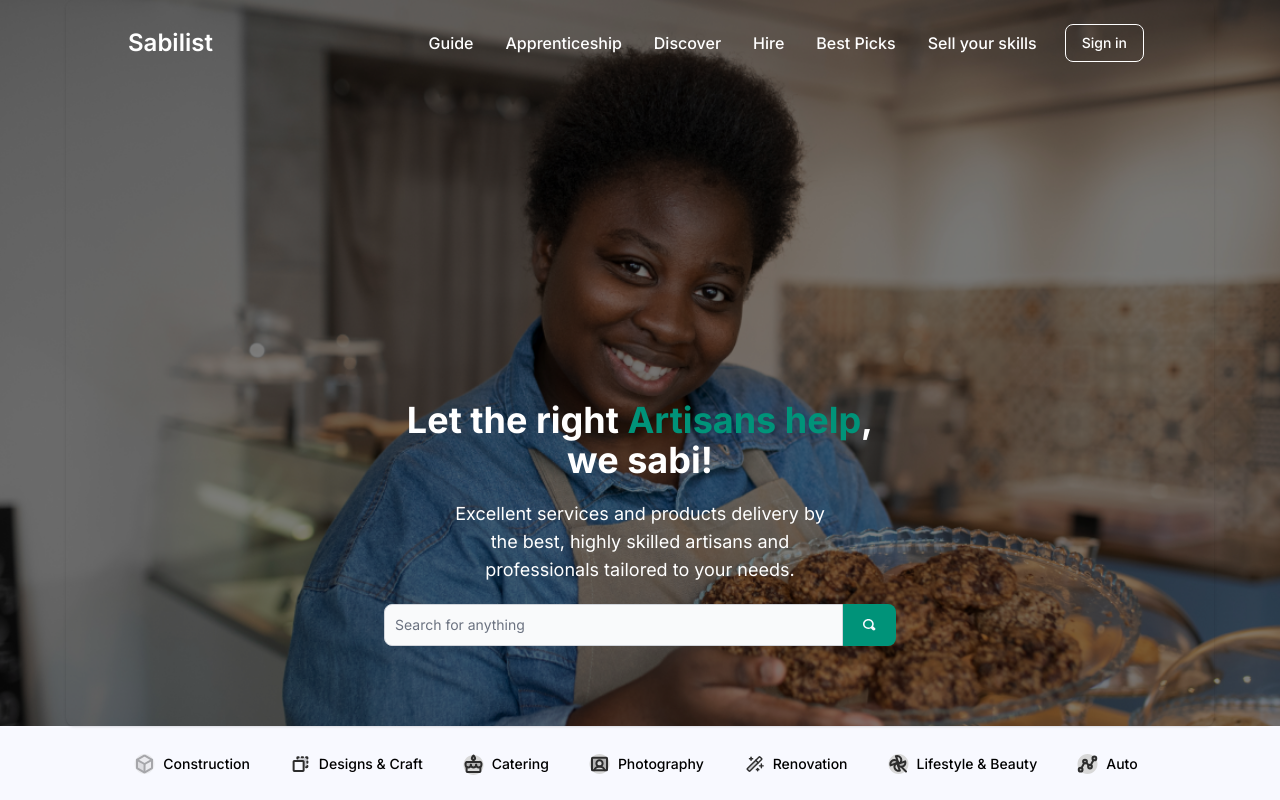
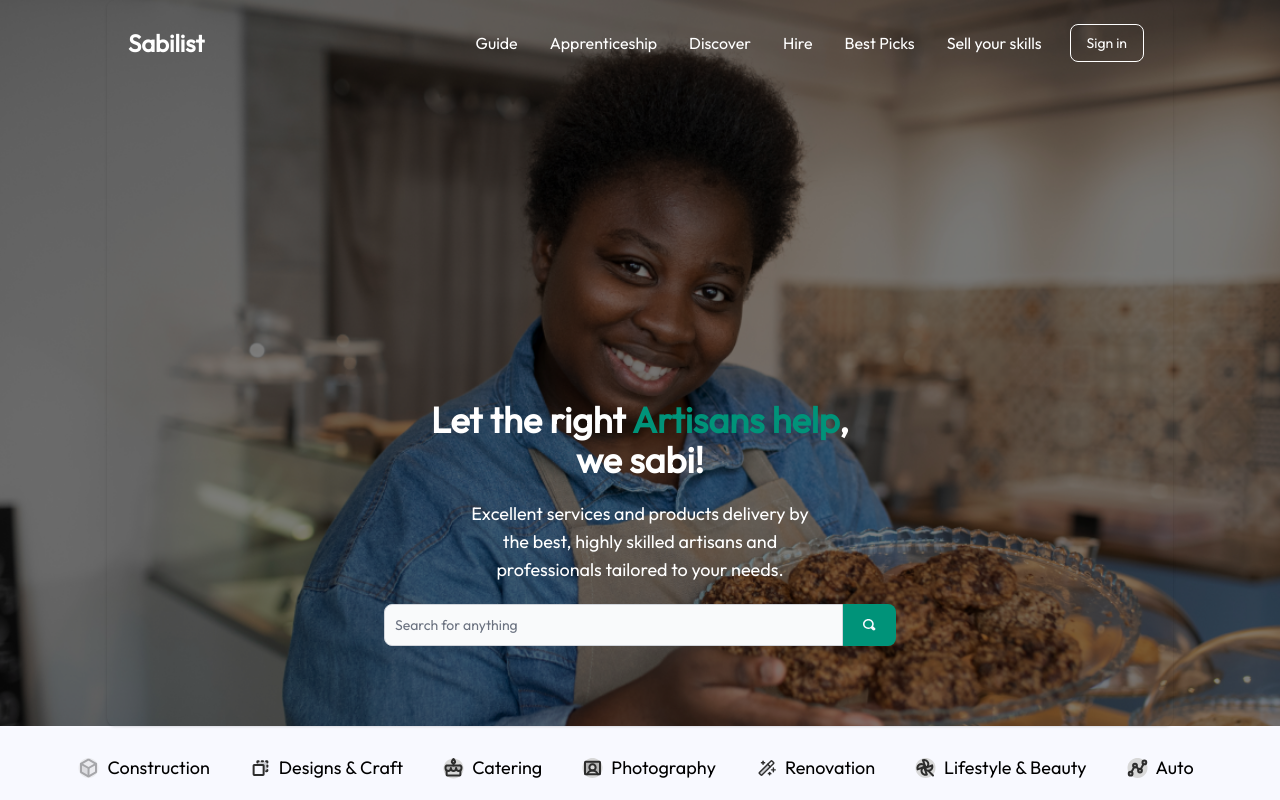
Before and after one commit to helpmeetapp/sabilist-frontend, a Next.js app: page / in a window 1280 px wide. Shown: the top 800 px of the page. Built offline with nearby package versions, Linux system fonts and the light colour scheme.

Commit message:
landing page completion

```diff
--- a/src/app/globals.css
+++ b/src/app/globals.css
@@ -2,7 +2,14 @@
 @tailwind components;
 @tailwind utilities;
 
-@import url('https://fonts.googleapis.com/css2?family=Outfit:wght@100..900&display=swap');
+/* @import url('https://fonts.googleapis.com/css2?family=Outfit:wght@200&display=swap'); */
+
+/* * {
+  font-family: 'Outfit', sans-serif;
+  font-optical-sizing: auto;
+  font-weight: 200;
+  font-style: normal;
+} */
 
 :root {
   --foreground-rgb: 0, 0, 0;
@@ -23,7 +30,6 @@
 body {
   color: rgb(var(--foreground-rgb));
   background: rgb(var(--background-start-rgb));
-  font-family: 'Outfit', sans-serif;
 }
 
 @layer utilities {
--- a/src/app/layout.tsx
+++ b/src/app/layout.tsx
@@ -1,17 +1,22 @@
 import type { Metadata } from 'next';
 import { usePathname } from 'next/navigation';
-import { Inter } from 'next/font/google';
+import { Outfit } from 'next/font/google';
+
 import './globals.css';
 
-import Navigation from '../components/navigation/Index';
+import Navigation from '@/components/navigation/Index';
 import Footer from '@/components/footer/Index';
-
-const inter = Inter({ subsets: ['latin'] });
 
 export const metadata: Metadata = {
   title: 'Sabilist',
   description: 'Let the right Artisan help, we sabi',
 };
+
+const outfit = Outfit({
+  weight: ['400'],
+  style: ['normal'],
+  subsets: ['latin'],
+});
 
 export default function RootLayout({
   children,
@@ -20,7 +25,7 @@ export default function RootLayout({
 }>) {
   return (
     <html lang="en">
-      <body className={inter.className}>
+      <body className={outfit.className}>
         <Navigation />
         {children}
         <Footer />
--- a/src/app/page.tsx
+++ b/src/app/page.tsx
@@ -168,7 +168,7 @@ export default function Home() {
               >
                 <div className="flex">
                   <img src={category.icon} className="mr-2" />
-                  {category.name}
+                  <p className={'text-lg'}>{category.name}</p>
                 </div>
               </a>
             </li>
@@ -374,8 +374,8 @@ export default function Home() {
       </section>
 
       {/* Banner */}
-      <section className="h-full w-full xl:max-w-7xl xl:mx-auto ">
-        <div className="pt-4 md:pt-0 px-4 md:px-12 md:my-8 bg-[#2C1618] flex flex-col md:flex-row items-center">
+      <section className="h-full w-full xl:mx-auto ">
+        <div className="pt-4 md:pt-0 px-4 md:px-12 bg-[#2C1618] flex flex-col md:flex-row items-center">
           <div className="md:w-1/2 py-4 text-center md:text-left md:py-4 xl:py-20 space-y-6 text-[#F8F9FF]">
             <h4 className="text-[26px] lg:text-[38px] font-bold ">
               Tell us what you do, get
```
